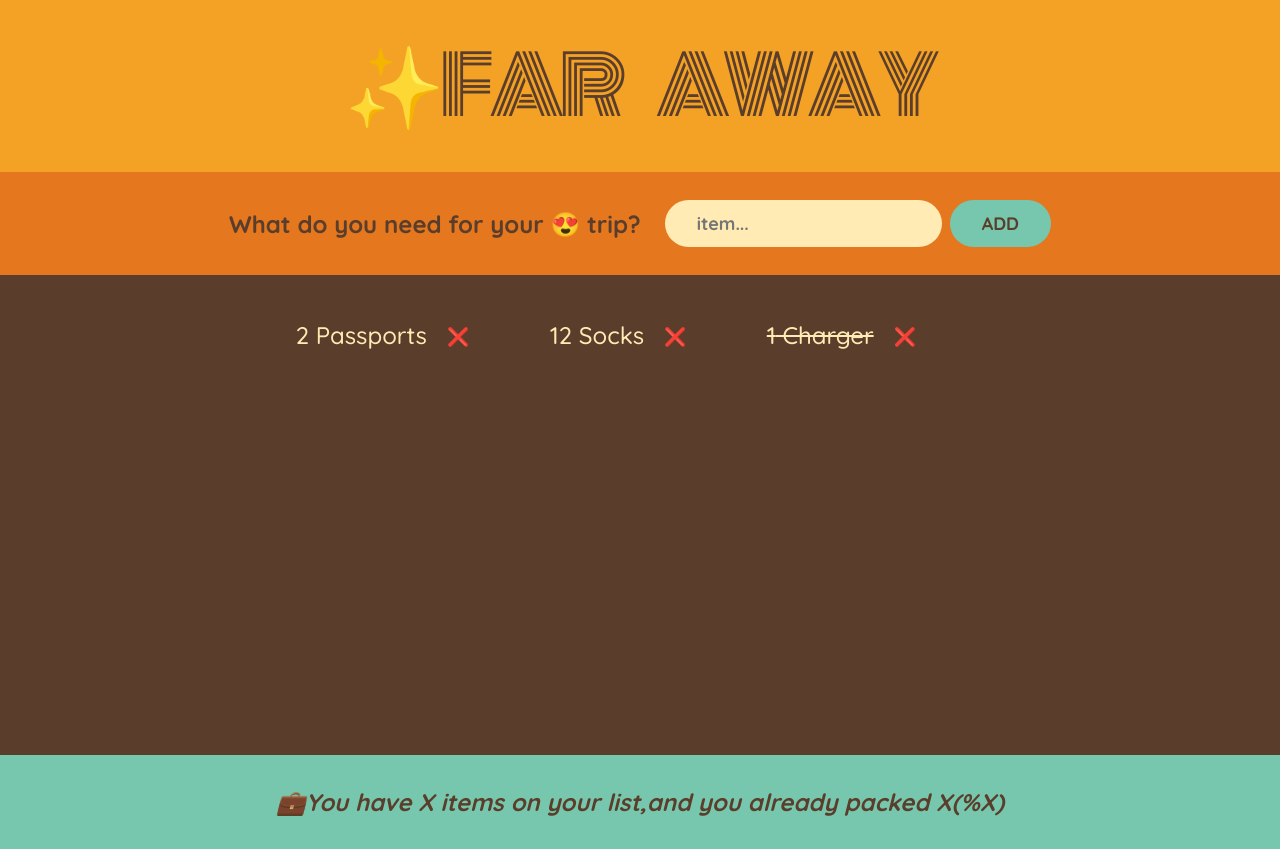
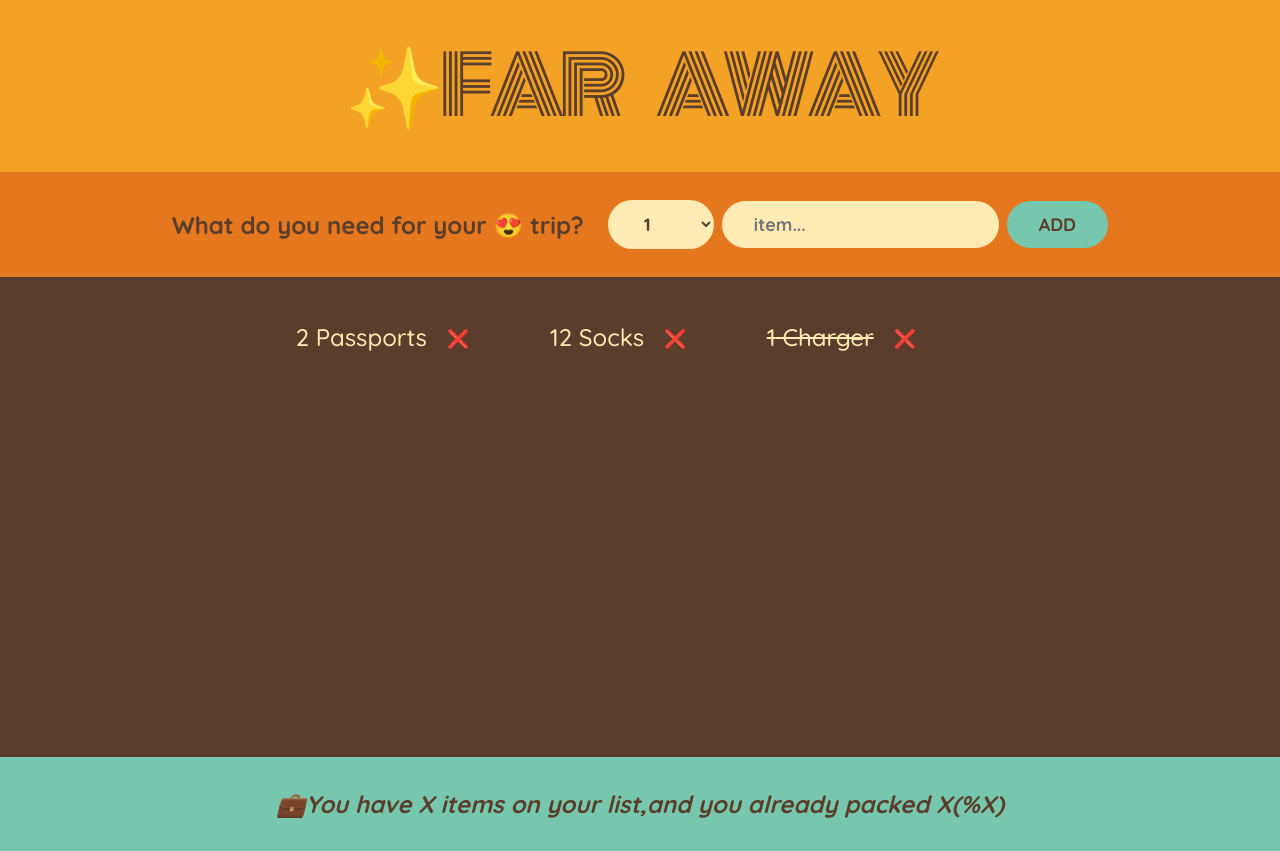
Before and after one commit to zacktam12/travel-list, a React (Create React App) app: page / in a window 1280 px wide. Built offline with nearby package versions, Linux system fonts and the light colour scheme.

Commit message:
adding input element

```diff
--- a/src/App.js
+++ b/src/App.js
@@ -24,7 +24,13 @@ const Form = () => {
   return (
     <div className="add-form" onSubmit={handleSubmit}>
       <h3>What do you need for your 😍 trip?</h3>
-
+      <select>
+        {Array.from({ length: 20 }, (_, i) => i + 1).map((num) => (
+          <option value={num} key={num}>
+            {num}
+          </option>
+        ))}
+      </select>
       <input type="text" placeholder="item..."></input>
       <button>Add</button>
     </div>
```
